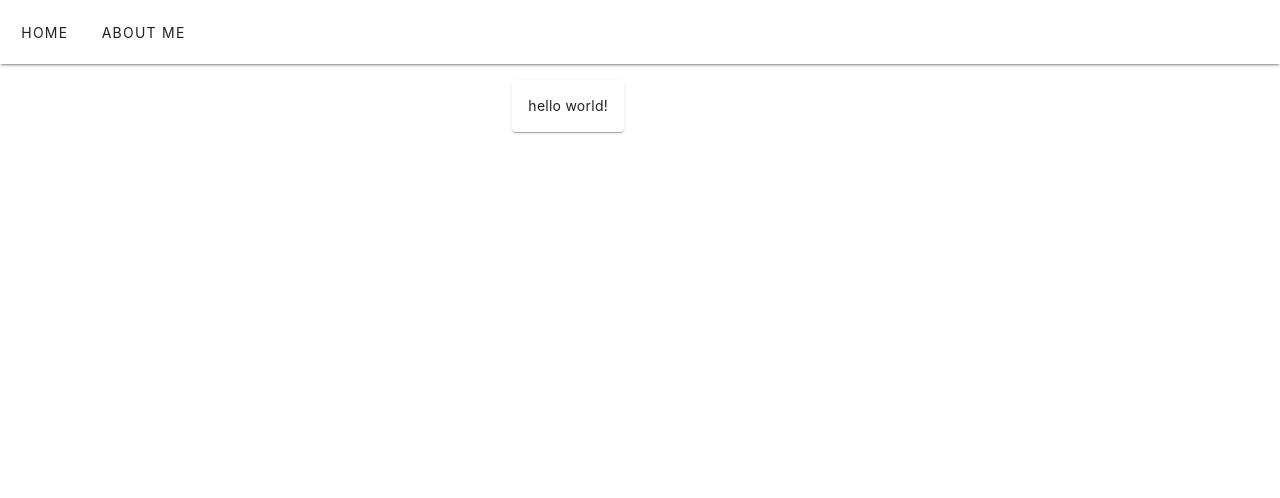
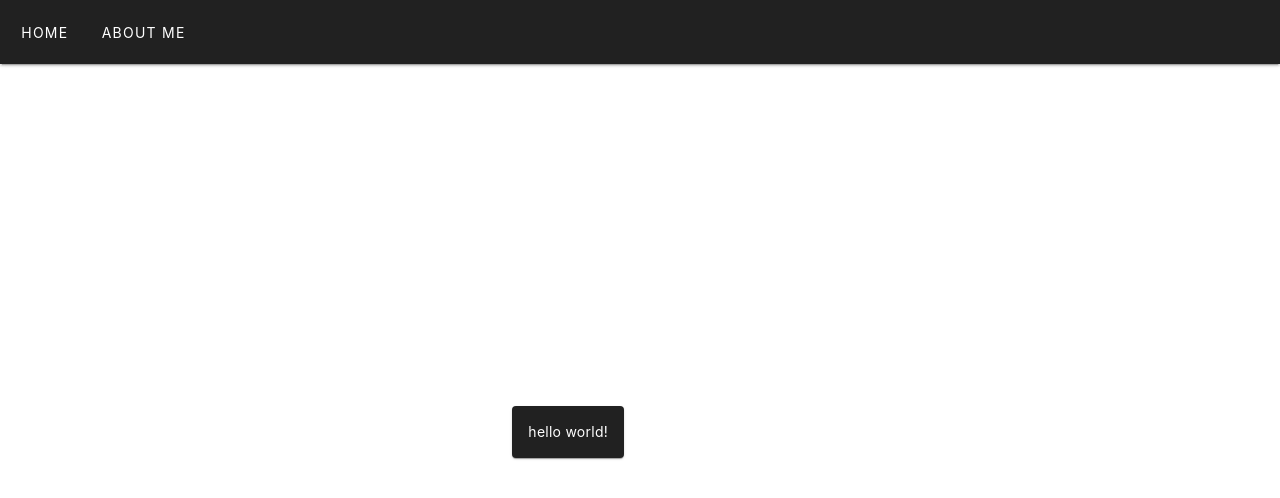
Before and after one commit to lbrennan26/lucasbrennaninfo, a Vue app in the folder lucasbrennaninfosite/: page / in a window 1280 px wide. Shown: the top 498 px of the page. Built offline with nearby package versions, Linux system fonts and the light colour scheme.

Commit message:
layout structure

```diff
--- a/lucasbrennaninfosite/src/App.vue
+++ b/lucasbrennaninfosite/src/App.vue
@@ -11,7 +11,7 @@ function goToHome() {
 </script>
 
 <template>
-  <v-app>
+  <v-layout class="rounded rounded-md">
     <v-app-bar
         app
         :elevation="2">
@@ -22,13 +22,14 @@ function goToHome() {
           About Me
           </v-btn>
       </v-app-bar>
-      <v-main>
+      <v-main class="d-flex align-center justify-center">
         <v-container fluid>
           <RouterView />
         </v-container>
       </v-main>
-</v-app>
+    </v-layout>
 </template>
 
 <style scoped>
+
 </style>
--- a/lucasbrennaninfosite/src/main.js
+++ b/lucasbrennaninfosite/src/main.js
@@ -22,7 +22,10 @@ import * as directives from 'vuetify/directives'
 
 const vuetify = createVuetify({
   components,
-  directives
+  directives,
+  theme: {
+    defaultTheme: 'dark'
+  }
 })
 
 
--- a/lucasbrennaninfosite/src/views/HomeView.vue
+++ b/lucasbrennaninfosite/src/views/HomeView.vue
@@ -1,11 +1,9 @@
 <template>
-    <div>
   <v-card>
     <v-card-text>
       hello world!
     </v-card-text>
   </v-card>
-</div>
 </template>
 
 <style>
```
